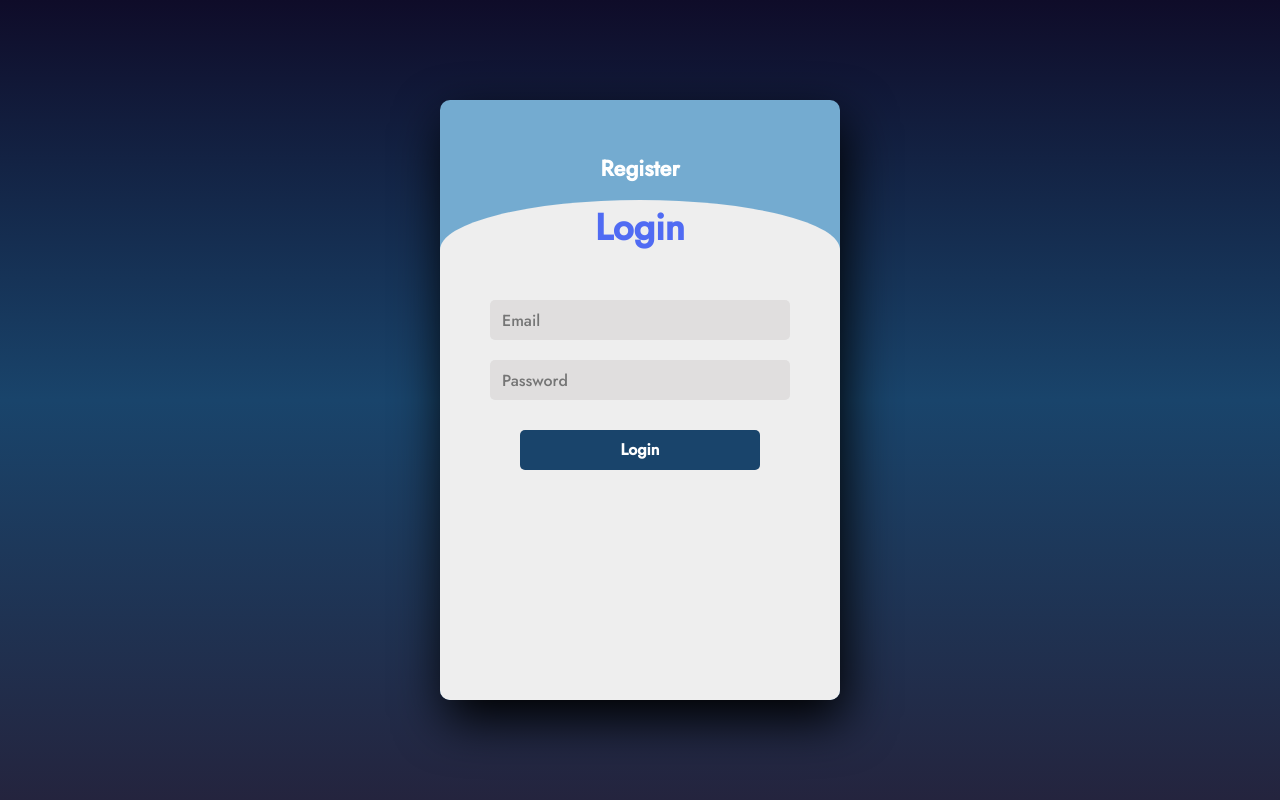
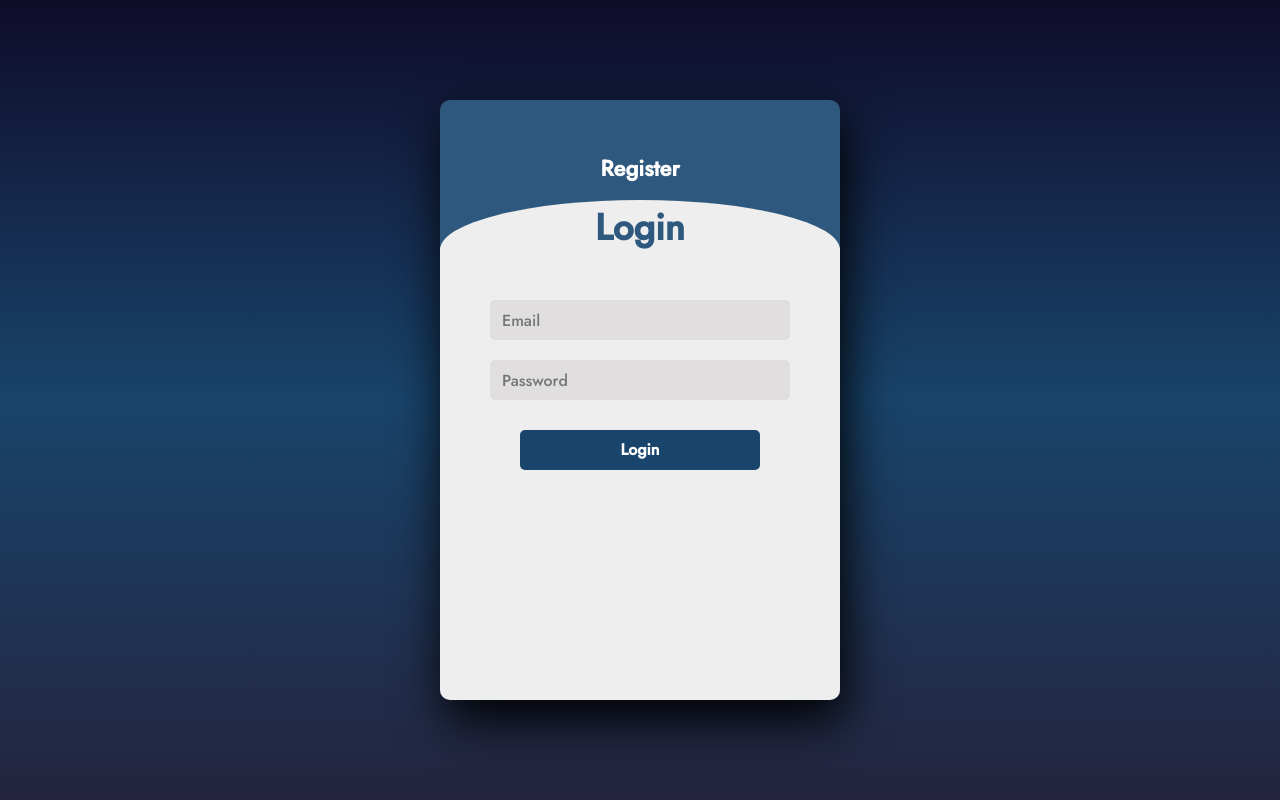
Before and after one commit to nacafriss/Projek-Web---LUMINA, a PHP site: page /auth.php in a window 1280 px wide. Run offline with PHP 8.4, Linux system fonts and the light colour scheme.

Commit message:
css fixed

```diff
--- a/css/admin.dashboard.css
+++ b/css/admin.dashboard.css
@@ -299,7 +299,7 @@
             backdrop-filter: blur(8px);
             position: fixed;
             top: 0;
-            left: 250px;
+            left: 300px;
             display: flex;
             align-items: center;
             padding: 0 30px;
--- a/css/auth.css
+++ b/css/auth.css
@@ -13,7 +13,7 @@ body{
 	height: 600px;
 	background: red;
 	overflow: hidden;
-	background-color : #74ABD0;
+	background-color : #2E587D ;
     border-radius: 10px;
 	box-shadow: 5px 20px 50px #000;
 }
@@ -66,7 +66,7 @@ button{
 	cursor: pointer;
 }
 button:hover{
-	background: #8293e8;
+	background: #2E587D ;
 }
 .login{
 	height: 600px;
@@ -76,7 +76,7 @@ button:hover{
 	transition: .8s ease-in-out;
 }
 .login label{
-	color: #506bf3;
+	color: #2E587D ;
 	transform: scale(.6);
 }
 
--- a/js/contact.js
+++ b/js/contact.js
@@ -10,7 +10,7 @@
           .then(response => response.json())
           .then(result => {
               if (result.success) {
-                  window.location.href = "thanks.html";
+                  window.location.href = "../index.php";
               } else {
                   alert("Submission failed. Please try again.");
               }
```
